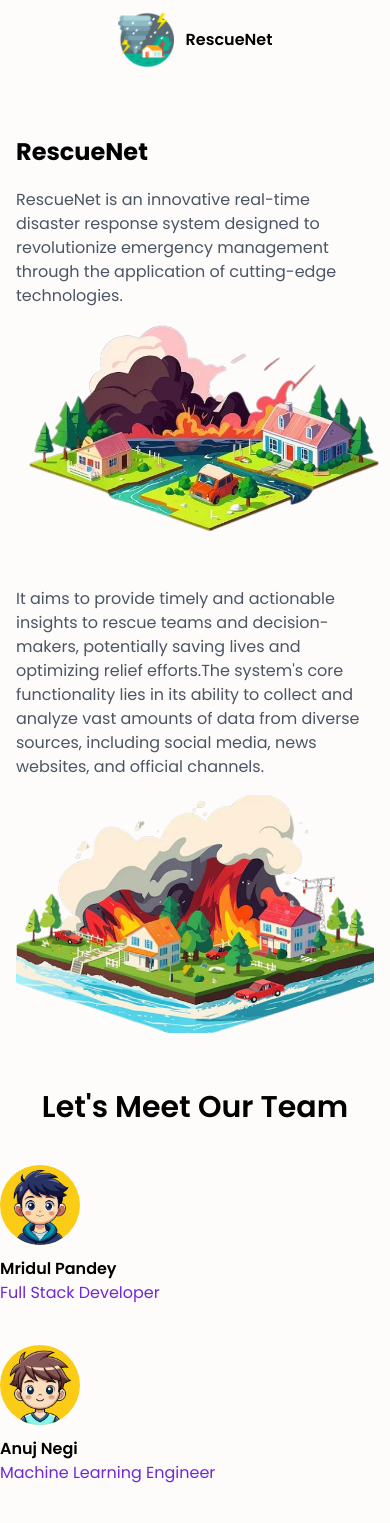
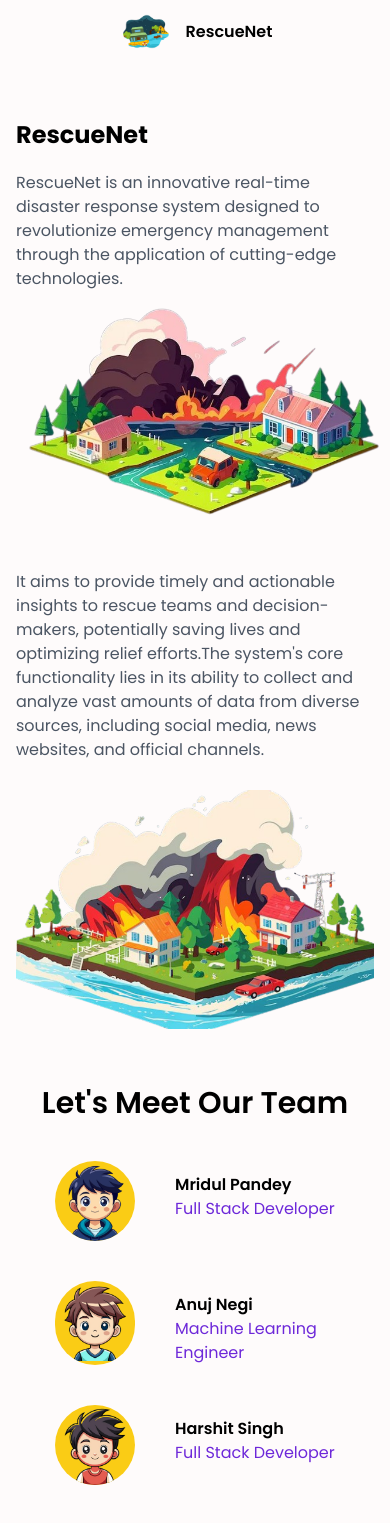
Before and after one commit to mridul891/FinalYearProjects, a React (Vite) app: page / in a window 390 px wide. Shown: the top 1523 px of the page. Built offline with nearby package versions, Linux system fonts and the light colour scheme.

Commit message:
Made responsive

```diff
--- a/src/Components/Blog.jsx
+++ b/src/Components/Blog.jsx
@@ -35,7 +35,7 @@ const Blog = () => {
             <img
               src={img2}
               alt="image2"
-              className="max-w-full max-h-64 md:max-h-80 object-cover mr-2 md:mr-4 "
+              className="max-w-full max-h-64 mt-3 md:max-h-80 object-cover mr-2 md:mr-4 "
             />
           </div>
           {/* data */}
--- a/src/Components/Card.jsx
+++ b/src/Components/Card.jsx
@@ -1,13 +1,13 @@
 
 const Card = ({ src, name, position }) => {
   return (
-    <div className="flex flex-col lg:px-10 pt-10 justify-center ">
+    <div className="flex flex-row item-center justify-center gap-10 lg:flex-col lg:px-10 pt-10 lg:gap-2 ">
       {/* character image */}
       <div className="bg-yellow-400 rounded-full overflow-hidden w-[5rem] ">
         <img src={src} alt="" className="h-[5rem]" />
       </div>
       {/* Person information */}
-      <div className="mt-3">
+      <div className="mt-3 w-[10rem] lg:w-[20rem]">
         <h1 className="font-semibold">{name}</h1>
         <p className="text-violet-700">{position}</p>
       </div>
```
Also changed, not shown: src/assets/logo.png.
